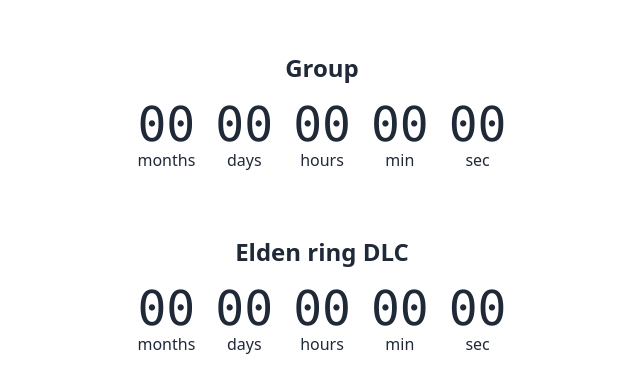
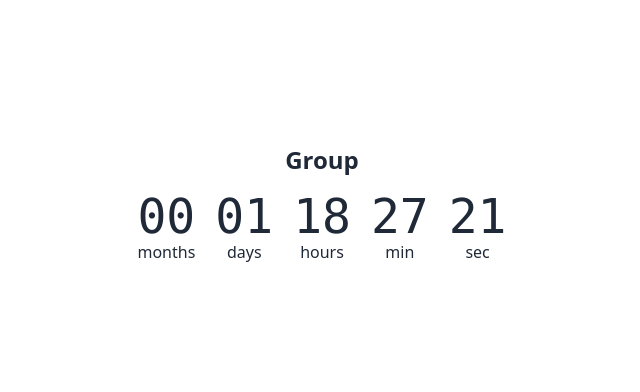
Before and after one commit to DeeKahy/Countdown, a plain HTML site: page index.html in a window 1280 px wide. Shown: the part 188-580 px from the top of the page, without its empty margins (318-958 px from the left). Drawn offline with nearby package versions, Linux system fonts and the light colour scheme.

Commit message:
Update index.html

```diff
--- a/index.html
+++ b/index.html
@@ -106,8 +106,7 @@
     }
 
     // Example usage
-    createCountdown("June 24, 2024 22:00:00", "Group");
-    createCountdown("June 21, 2024 00:00:00", "Elden ring DLC");
+    createCountdown("July 26, 2024 16:00:00", "Group");
   </script>
 </body>
 </html>
```
